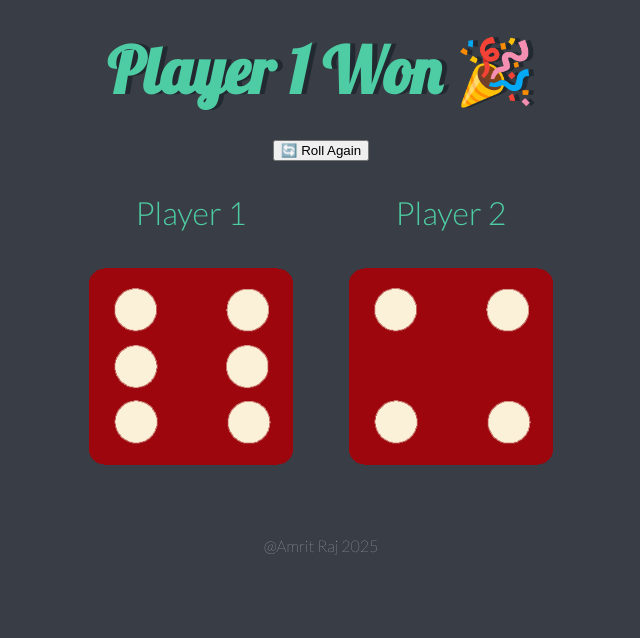
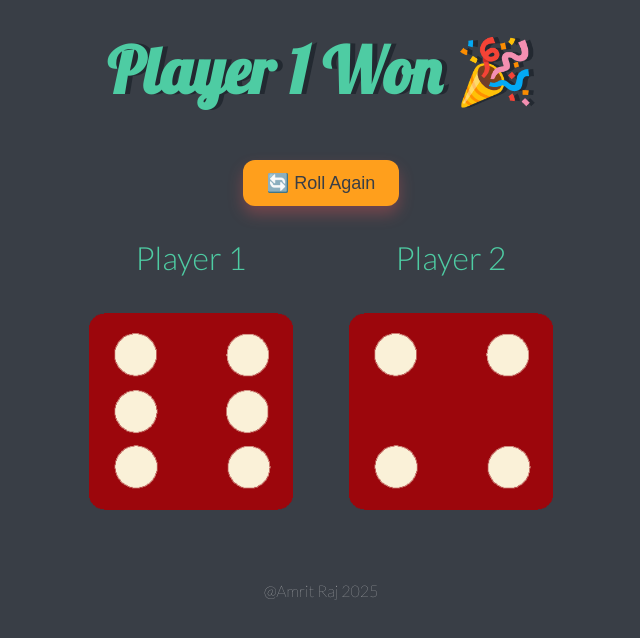
Before and after one commit to Amrit777-stack/Dice-game, a plain HTML site: page index.html in a window 1280 px wide. Shown: the whole page, without its empty margins (319-959 px from the left). Drawn offline with Linux system fonts and the light colour scheme; a web font is replaced by a local one.

Commit message:
Update styles.css

```diff
--- a/styles.css
+++ b/styles.css
@@ -21,7 +21,24 @@ h1 {
   font-size: 4rem;
   color: #4ECCA3;
 }
+button {
+  margin-top: 20px;
+  padding: 12px 24px;
+  font-size: 18px;
+  font-family: 'Orbitron', sans-serif;
+  background-color:	#ff9f1c;
+  color:#393E46;
+  border: none;
+  border-radius: 12px;
+  box-shadow: 0 8px 15px rgba(255, 89, 94, 0.3);
+  transition: all 0.3s ease;
+}
 
+button:hover {
+  background-color:#e88b11;
+  box-shadow: 0 12px 20px rgba(233, 74, 79, 0.4);
+  transform: translateY(3px);
+}
 p {
   font-size: 2rem;
   color: #4ECCA3;
```
